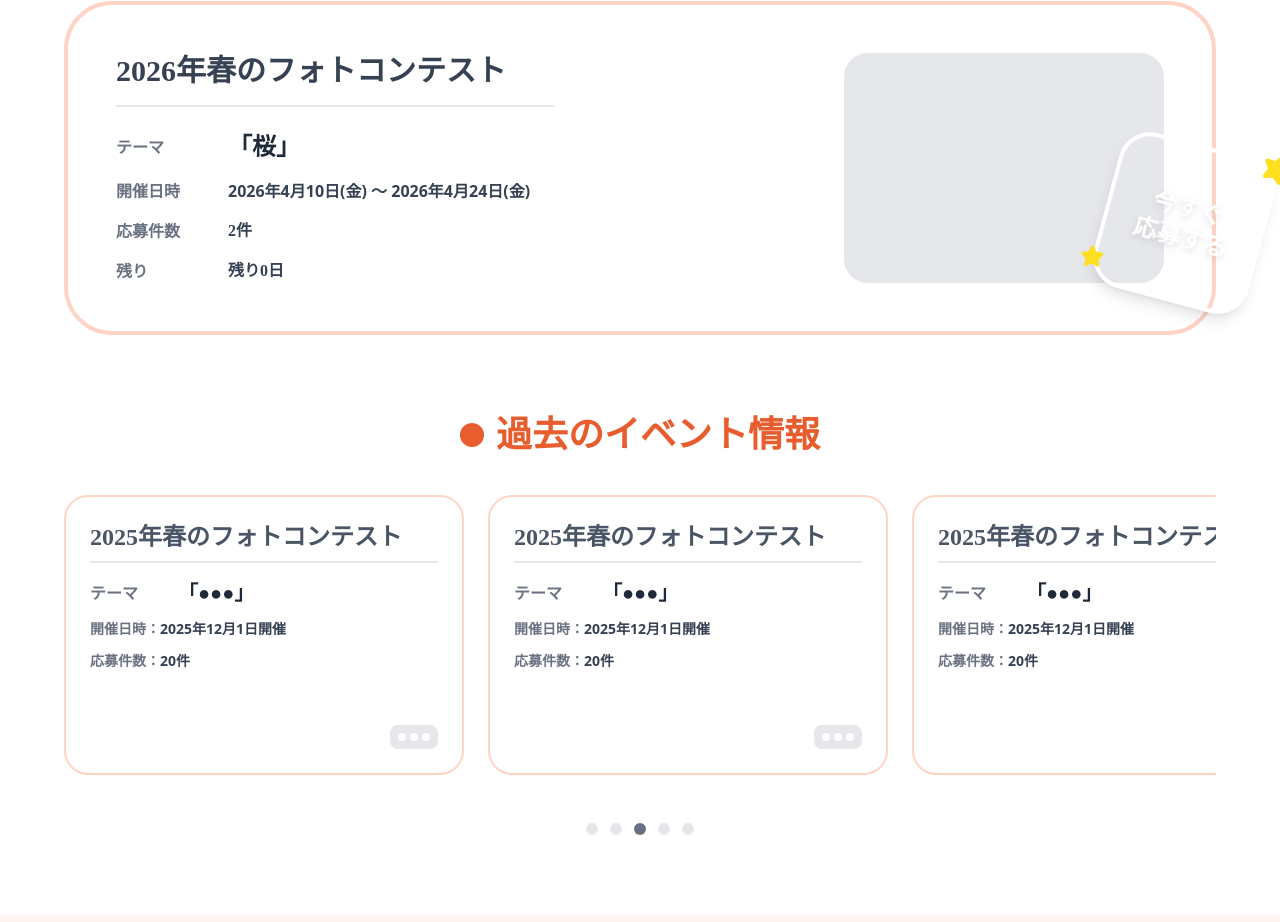
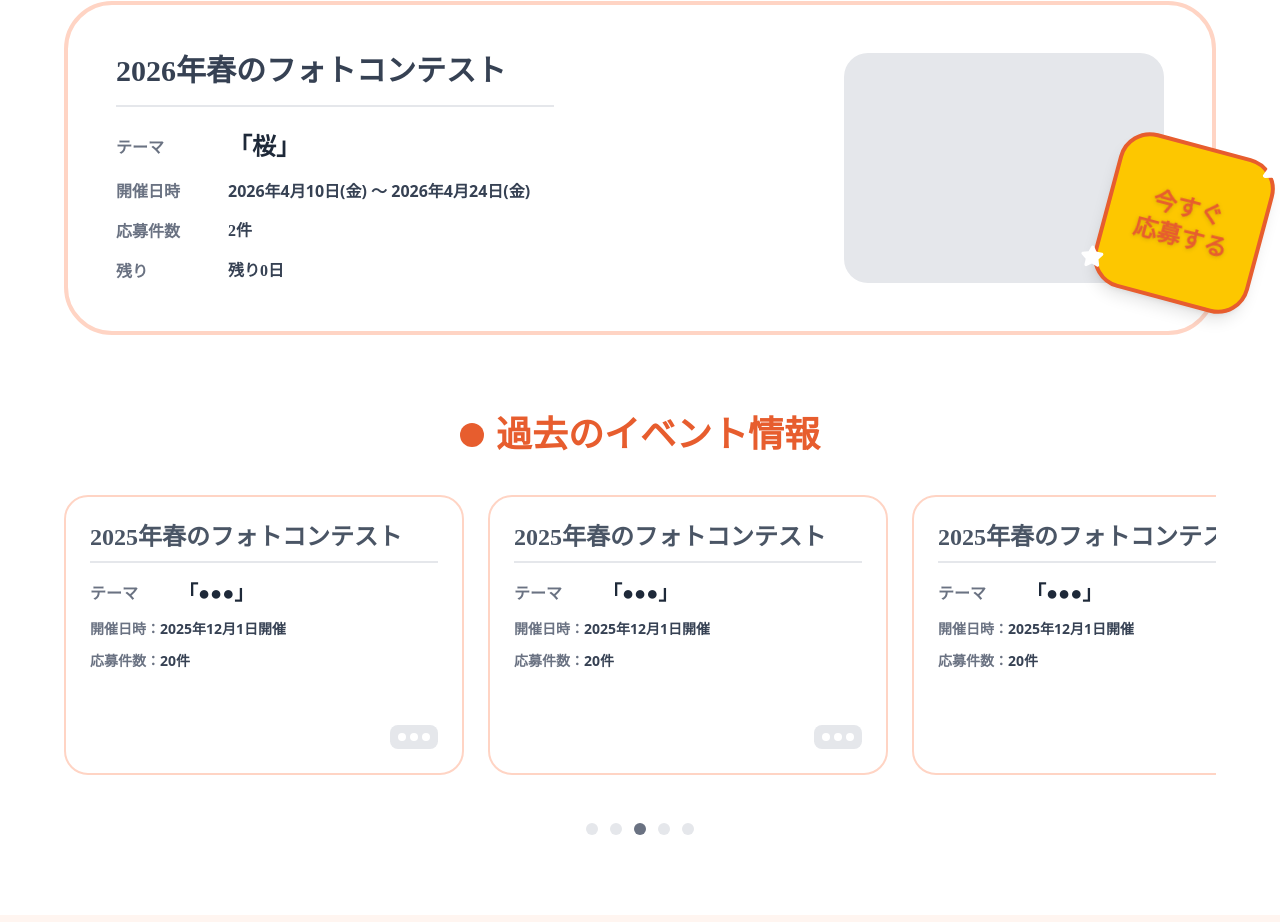
Before and after one commit to Yoshiken-lab/Photocon, a Next.js app in the folder photocon-system/: page /sample-f2 in a window 1280 px wide. Shown: the part 1016-1938 px from the top of the page. Built offline with nearby package versions, Linux system fonts and the light colour scheme.

Commit message:
style(sample-f2): Update Apply Now button colors to Yellow/Orange for visibility

```diff
--- a/photocon-system/components/f2/ActiveEventF2.tsx
+++ b/photocon-system/components/f2/ActiveEventF2.tsx
@@ -54,13 +54,13 @@ export function ActiveEventF2() {
 
                     {/* Apply Now Badge (Sticker) */}
                     <div className="absolute -bottom-6 -right-2 md:bottom-8 md:-right-12 z-20 transform rotate-12 transition-transform hover:scale-110 hover:rotate-6 cursor-pointer group">
-                        <div className="bg-brand-500 text-white p-6 w-32 h-32 md:w-40 md:h-40 rounded-[2rem] shadow-lg flex flex-col items-center justify-center border-4 border-white text-center relative rotate-3">
-                            <span className="text-xl md:text-2xl font-bold font-maru leading-tight drop-shadow-md">
+                        <div className="bg-yellow-400 text-[#E75D2E] p-6 w-32 h-32 md:w-40 md:h-40 rounded-[2rem] shadow-lg flex flex-col items-center justify-center border-4 border-[#E75D2E] text-center relative rotate-3">
+                            <span className="text-xl md:text-2xl font-bold font-maru leading-tight drop-shadow-sm">
                                 今すぐ<br />応募する
                             </span>
                             {/* Star Decoration */}
-                            <Star className="text-yellow-300 w-8 h-8 absolute -top-4 -right-4 fill-current rotate-12" />
-                            <Star className="text-yellow-300 w-6 h-6 absolute bottom-2 -left-4 fill-current -rotate-12" />
+                            <Star className="text-white w-8 h-8 absolute -top-4 -right-4 fill-current rotate-12" />
+                            <Star className="text-white w-6 h-6 absolute bottom-2 -left-4 fill-current -rotate-12" />
                         </div>
                     </div>
                 </div>
```
